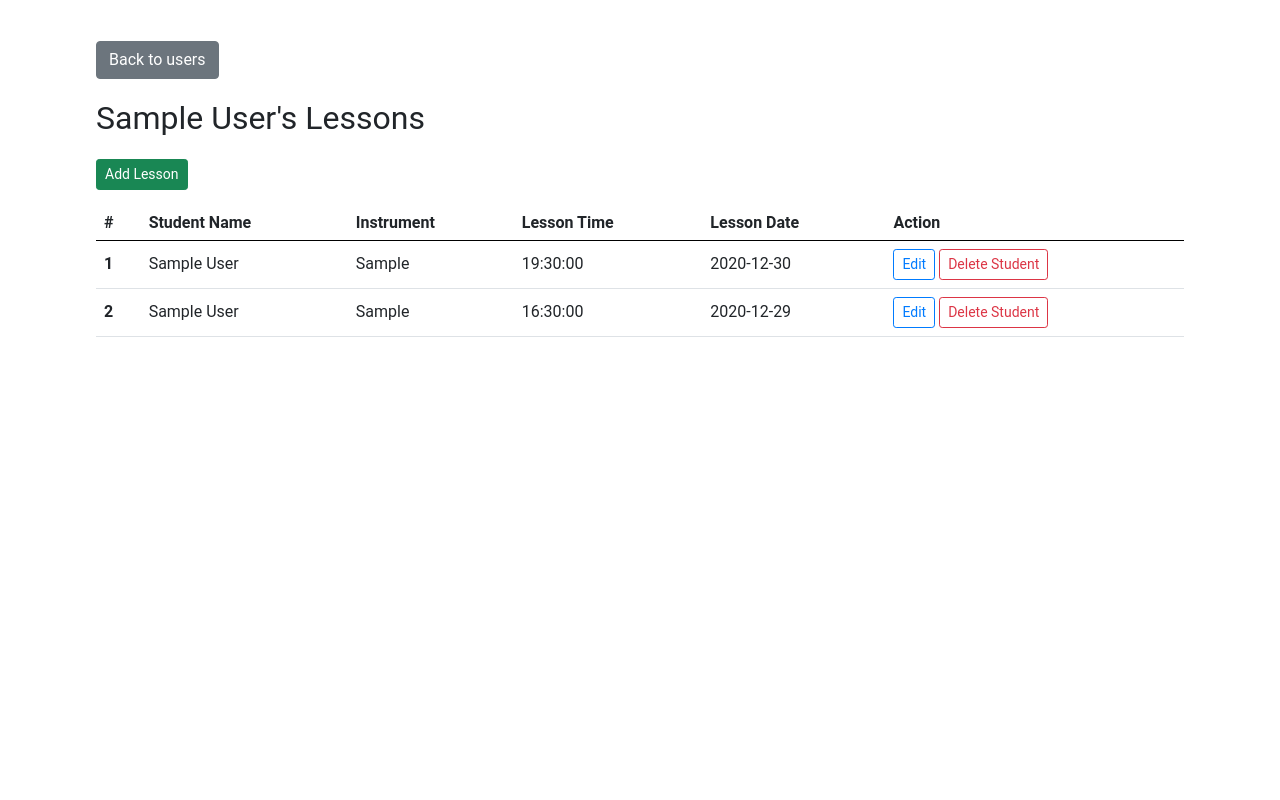
After one commit to charles-loehle/lesson-tracker, a PHP site: page /user_lessons.php?id=1 in a window 1280 px wide. The commit adds this page. Run offline with PHP 8.4, Linux system fonts and the light colour scheme; data comes from the database, SQL or seed files in the repository; both versions use the stored data as it was after the commit; tables that the repository leaves empty hold one stand-in row (values such as "Sample post"); data that the repository does not hold is empty; a stand-in replaces the project's code that opens the database connection; some libraries are stand-ins or nearby versions.

Commit message:
fixed sql query for teacher lesson page

```diff
--- a/index.php
+++ b/index.php
@@ -62,6 +62,7 @@ if (isset($_SESSION['success'])) {
                   <button class="btn btn-sm btn-outline-danger">Delete User</button>
                 </form>
                 <a href="user_students.php?id=<?= $user['id'] ?>" class="btn btn-sm btn-outline-primary">Students</a>
+                <a href="user_lessons.php?id=<?= $user['id'] ?>" class="btn btn-sm btn-outline-primary">Lessons</a>
               </td>
             </tr>
           <?php endforeach; ?>
--- /dev/null
+++ b/user_lessons.php
@@ -0,0 +1,113 @@
+<?php
+$pdo = require_once 'database.php';
+
+// get user id
+$id = $_GET['id'] ?? null;
+
+if(!$id) {
+  header('Location: index.php');
+  exit;
+}
+
+// get all of a user's lessons
+// $stmt = $pdo->prepare(
+//   "SELECT
+//   -- users
+//     name AS teacher_name,
+//   -- students
+//     students.student_name,
+//     students.instrument,
+//   -- lessons
+//     lessons.id AS lesson_id,
+//     lessons.lesson_time,
+//     lessons.lesson_date
+//   FROM lessons
+//   -- join lessons and students
+//   INNER JOIN students
+//     ON students.user_id = lessons.student_id
+//   -- join users and students
+//   INNER JOIN users
+//     ON users.id = lessons.user_id
+//   WHERE lessons.user_id = :id"
+// );
+$stmt = $pdo->prepare(
+  "SELECT
+  -- users
+    name AS teacher_name,
+  -- students
+    students.student_name,
+    students.instrument,
+  -- lessons
+    lessons.id AS lesson_id,
+    lessons.lesson_time,
+    lessons.lesson_date
+  FROM users
+  INNER JOIN students
+    ON students.user_id = users.id
+  INNER JOIN lessons
+    ON students.id = lessons.student_id
+  WHERE users.id = :id"
+);
+
+$stmt->bindValue(':id', $id);
+$stmt->execute();
+$lessons = $stmt->fetchAll(PDO::FETCH_ASSOC);
+
+// var_dump($lessons); exit;
+
+?>
+
+<?php require_once 'partials/header.php'; ?>
+  <section class="main">
+    <div class="container">
+    <p>
+          <a href="/Brad_Traversy/php-crash-course-2020-student2/" class="btn btn-secondary">Back to users</a>
+        </p>
+
+        <?php if(!$lessons) { ?>
+          <h1>No Lessons For This Teacher</h1>
+        <?php } else { ?>
+          <h1><?= $lessons[0]['teacher_name'] ?>'s Lessons</h1>
+        <?php } ?>
+
+        <p>
+          <a href="create_student.php?id=<?= $id ?>" class="btn btn-success btn-sm">Add Lesson</a>
+        </p>
+
+        <table class="table">
+        <thead>
+          <tr>
+            <th>#</th>
+            <th>Student Name</th>
+            <th>Instrument</th>
+            <th>Lesson Time</th>
+            <th>Lesson Date</th>
+            <th>Action</th>
+          </tr>
+        </thead>
+
+        <tbody>
+          <?php foreach($lessons as $i => $lesson): ?>
+            <tr>
+              <th><?= $i + 1 ?></th>
+              <td><?= $lesson['student_name'] ?></td>
+              <td><?= $lesson['instrument'] ?></td>
+              <td><?= $lesson['lesson_time'] ?></td>
+              <td><?= $lesson['lesson_date'] ?></td>
+              <td>
+              <a href="update_student.php?id=<?= $student['id'] ?>" class="btn btn-sm btn-outline-primary">Edit</a>
+                <form class="td-form" action="delete_student.php" method="post">
+                  <input type="hidden" name="id" value="<?= $student['id'] ?>" />
+                  <input type="hidden" name="user_id" value="<?= $student['user_id'] ?>" />
+                  <button class="btn btn-sm btn-outline-danger">Delete Student</button>
+                </form>
+              </td>
+            </tr>
+          <?php endforeach; ?>
+        </tbody>
+      </table>
+    </div>
+  </section>
+
+  </body>
+</html>
```
Also changed, not shown: students.sql (+75 -8 lines).
